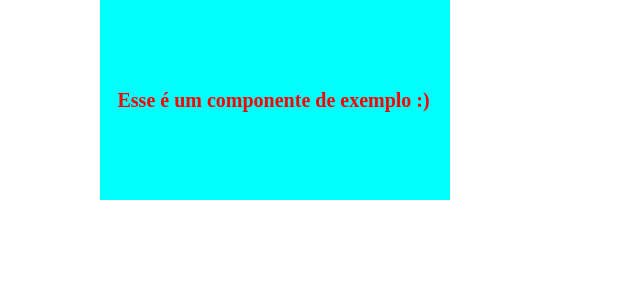
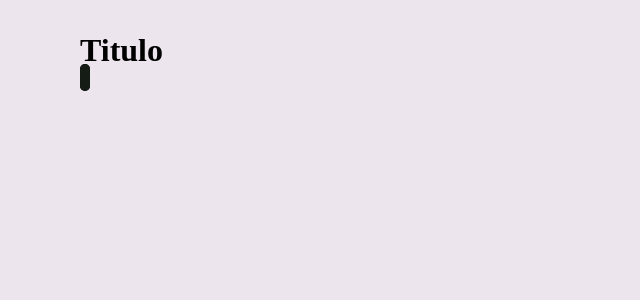
Before and after one commit to citi-onboarding/ecossistema-ejs, a React (Create React App) app in the folder client/: page / in a window 1280 px wide. Shown: the top 300 px of the page, without its empty margins (0-640 px from the left). Built offline with nearby package versions, Linux system fonts and the light colour scheme.

Commit message:
feat(feature/react-our-ejs):Basic structure and Underlined Title component

```diff
--- a/client/src/App.jsx
+++ b/client/src/App.jsx
@@ -4,13 +4,14 @@ import { Logo } from '../src/assets'
 import './style.css';
 
 import {
+  Enterprises,
   Example,
 } from './Views';
 
 const App = () => {
   return (
     <div className="App">
-      <Example/>
+      <Enterprises/>
   </div>
 )
   }
--- a/client/src/Components/ExampleComponent/ExampleComponent.jsx
+++ b/client/src/Components/ExampleComponent/ExampleComponent.jsx
@@ -8,6 +8,7 @@ function ExampleComponent(props) {
   return (
     <div className="example-component-div">
        <h1 style={{color:props.textColor}}> {props.titleText}</h1>
+       <span className="line"></span>
     </div>
   );
 }
--- /dev/null
+++ b/client/src/Components/UnderlineTitle/UnderlineTitle.css
@@ -0,0 +1,9 @@
+.underline-title {}
+
+.underline-title .line {
+    width: 146px;
+    height: 0px;
+    border: 1.2px solid #141C15;
+    background-color: #000;
+    border-radius: 10px;
+}
--- /dev/null
+++ b/client/src/Components/UnderlineTitle/UnderlineTitle.jsx
@@ -0,0 +1,15 @@
+import React from 'react'
+
+import './UnderlineTitle.css';
+
+function UnderlineTitle(props) {
+/* O "style" abaixo é um exemplo de como passar um estilo do css como props  */
+  return (
+    <div className="underline-title">
+       <h1>{props.title}</h1>
+       <span className="line"></span>
+    </div>
+  );
+}
+
+export default UnderlineTitle;
--- /dev/null
+++ b/client/src/Components/UnderlineTitle/index.jsx
@@ -0,0 +1 @@
+export { default } from './UnderlineTitle';
--- a/client/src/Components/index.jsx
+++ b/client/src/Components/index.jsx
@@ -1 +1,2 @@
 export {default as ExampleComponent} from './ExampleComponent';
+export {default as UnderlineTitle} from './UnderlineTitle';
--- /dev/null
+++ b/client/src/Views/Enterprises/Enterprises.css
@@ -0,0 +1,13 @@
+.our-ejs {
+    padding: 2rem 5rem;
+    background-color: #EDE5ED;
+    height: 100vh;
+}
+
+.our-ejs h1 {}
+
+.our-ejs .line {
+    width: 146px;
+    height: 0px;
+    border: 5px solid #141C15;
+}
--- /dev/null
+++ b/client/src/Views/Enterprises/Enterprises.jsx
@@ -0,0 +1,17 @@
+import React from 'react'
+import './Enterprises.css'
+
+import {
+    UnderlineTitle,
+} from '../../Components'
+
+function Enterprises() {
+/* O "style" abaixo é um exemplo de como passar um estilo do css como props  */
+  return (
+    <div className="our-ejs">
+        <UnderlineTitle title="Titulo"/>
+    </div>
+  );
+}
+
+export default Enterprises;
--- /dev/null
+++ b/client/src/Views/Enterprises/index.jsx
@@ -0,0 +1 @@
+export { default } from './Enterprises';
--- a/client/src/Views/index.jsx
+++ b/client/src/Views/index.jsx
@@ -1 +1,2 @@
 export {default as Example} from './Example';
+export {default as Enterprises} from './Enterprises';
```
